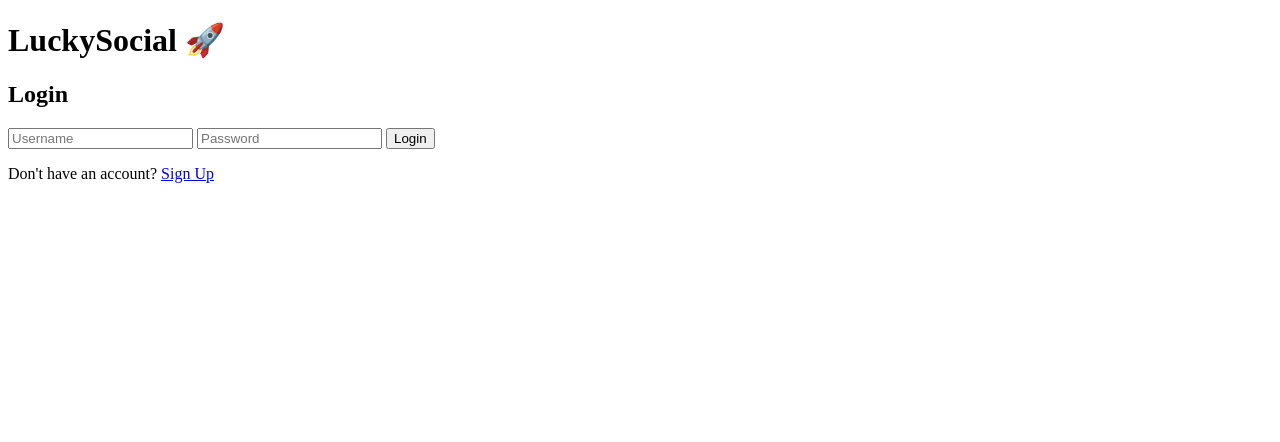
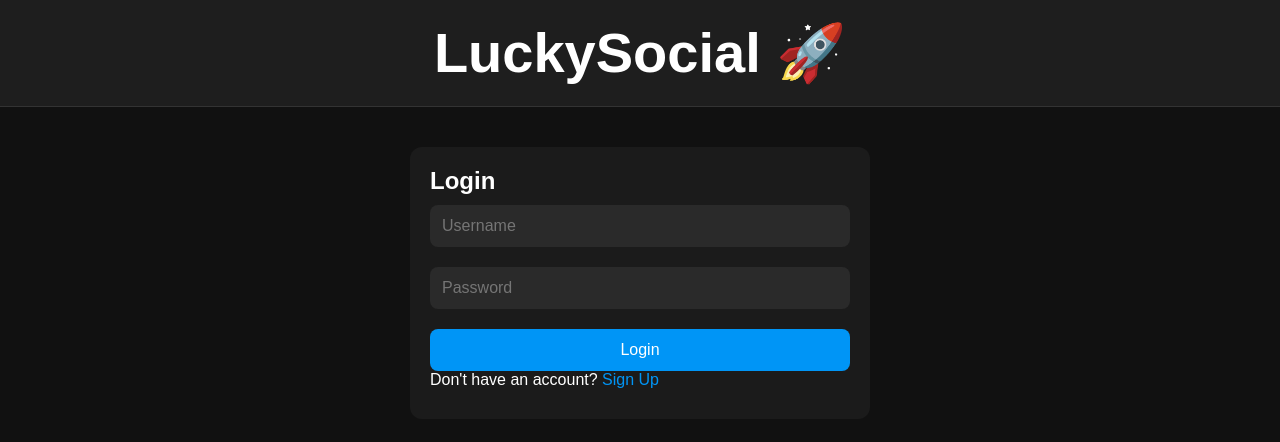
Before and after one commit to lv6371694-hub/LuckySocial, a website: page index.html in a window 1280 px wide. Drawn offline with Linux system fonts and the light colour scheme.

Commit message:
Update style.css

```diff
--- a/style.css
+++ b/style.css
@@ -1,45 +1,97 @@
-async function login() {
-    const username = document.getElementById("username").value;
-    const password = document.getElementById("password").value;
-
-    const res = await fetch("/login", {
-        method: "POST",
-        headers: {
-            "Content-Type": "application/json"
-        },
-        body: JSON.stringify({
-            username,
-            password
-        })
-    });
-
-    const data = await res.json();
-
-    if (!data.success) {
-        alert("Invalid username or password");
-        return;
-    }
-
-    loadFeed();
+*{
+margin:0;
+padding:0;
+box-sizing:border-box;
+font-family:Arial,sans-serif;
 }
 
-async function loadFeed() {
-    const res = await fetch("/api/posts");
-    const posts = await res.json();
+body{
+background:#111;
+color:#fff;
+}
 
-    let html = "";
+header{
+background:#1e1e1e;
+padding:20px;
+text-align:center;
+font-size:28px;
+font-weight:bold;
+border-bottom:1px solid #333;
+}
 
-    posts.forEach(post => {
-        html += `
-        <div class="post">
-            <h3>${post.user}</h3>
-            <p>${post.text}</p>
-            <div class="actions">
-                ❤️ ${post.likes}
-            </div>
-            <input class="comment" placeholder="Write a comment...">
-        </div>`;
-    });
+.container{
+max-width:500px;
+margin:auto;
+padding:20px;
+}
 
-    document.getElementById("feed").innerHTML = html;
-    }
+#loginBox,
+#feed{
+background:#1b1b1b;
+padding:20px;
+border-radius:12px;
+margin-top:20px;
+}
+
+input,
+textarea{
+width:100%;
+padding:12px;
+margin:10px 0;
+border:none;
+border-radius:8px;
+background:#2a2a2a;
+color:white;
+font-size:16px;
+}
+
+textarea{
+height:90px;
+resize:none;
+}
+
+button{
+width:100%;
+padding:12px;
+background:#0095f6;
+color:white;
+border:none;
+border-radius:8px;
+font-size:16px;
+cursor:pointer;
+margin-top:10px;
+}
+
+button:hover{
+background:#0077cc;
+}
+
+.post{
+background:#222;
+padding:15px;
+border-radius:10px;
+margin-top:15px;
+}
+
+.post h3{
+margin-bottom:8px;
+}
+
+.post p{
+margin-bottom:10px;
+}
+
+.post button{
+width:auto;
+padding:8px 15px;
+}
+
+a{
+color:#0095f6;
+text-decoration:none;
+}
+
+#msg{
+color:red;
+margin-top:10px;
+}
```
